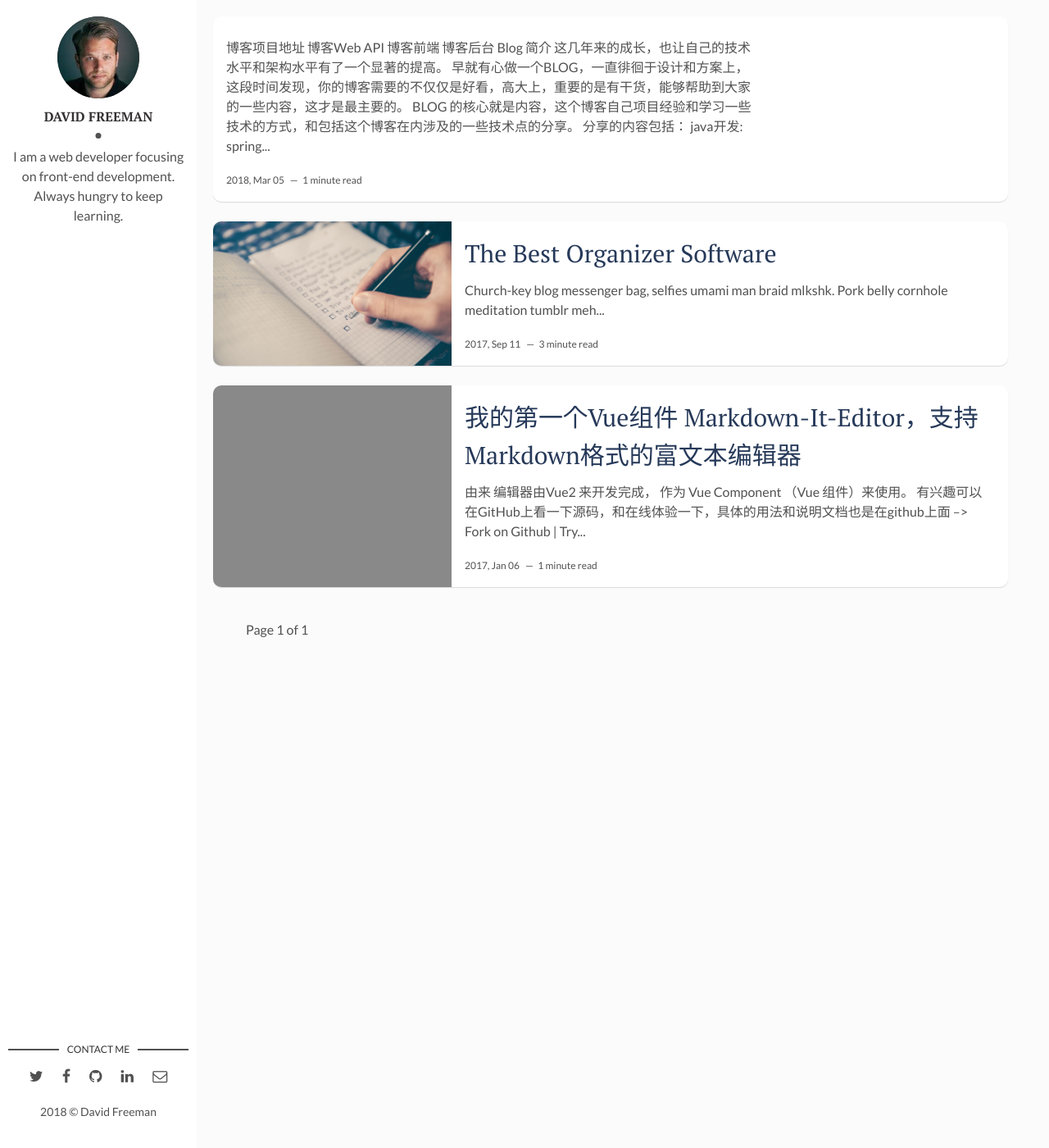
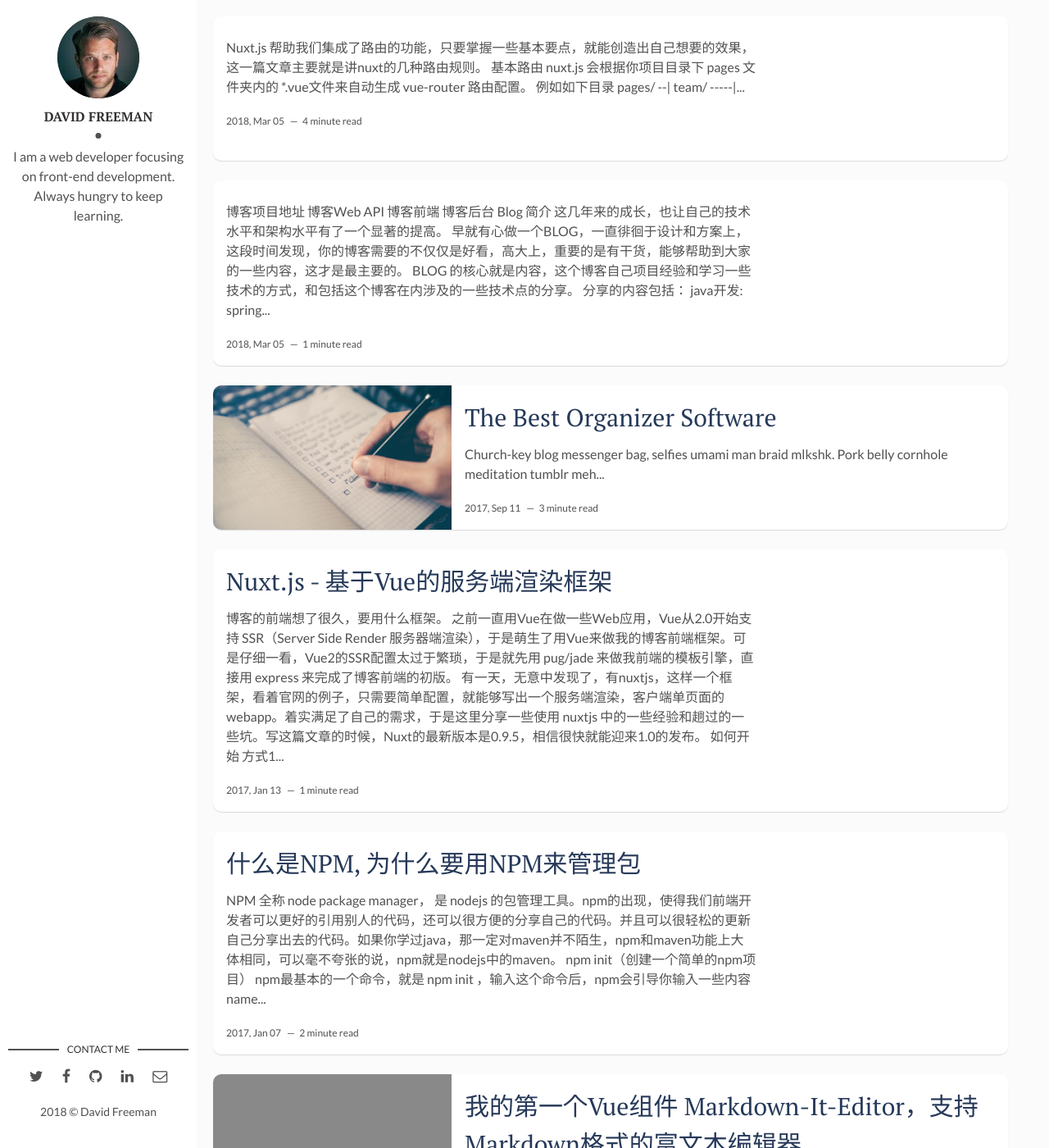
Before and after one commit to k55k32/diamondfsd-blog, a Jekyll site: the page built from index.html, in a window 1280 px wide and 1400 px high. Shown: the whole window at 82% size. Built offline with Jekyll 4.4.1, drawn with Linux system fonts in a browser that asks for light colours; the list of posts is cut into pages by our own code.

Commit message:
add article

````diff
--- a/_posts/2017-01-06-first-vue-component-markdown-it-edit.markdown
+++ b/_posts/2017-01-06-first-vue-component-markdown-it-edit.markdown
@@ -2,7 +2,7 @@
 layout: post
 title: 我的第一个Vue组件 Markdown-It-Editor，支持Markdown格式的富文本编辑器
 date: 2017-01-06 10:03:29 +0800
-description: 由来  编辑器由Vue2 来开发完成， 作为 Vue Component （Vue 组件）来使用。 有兴趣可以在GitHub上看一下源码，和在线体验一下，具体的用法和说明文档也是在github上面 --> Fork on Github | Try the Demo。 写这个编辑器的原因主要是因为自己想写一个博客，作为技术人员的博客，当然编辑器也要有geeker范。markdown就是一种很合适我的一中语法，格式统一，没有普通富文本那么花哨。功能丰富，对主要的一些文本操作都支持。能够像写代码一样写文章，这种体验 爽到爆，当然这种体验是基于markdown的:)。
+description: 编辑器由Vue2 来开发完成， 作为 Vue Component （Vue 组件）来使用。 有兴趣可以在GitHub上看一下源码，和在线体验一下，具体的用法和说明文档也是在github上面 --> Fork on Github | Try the Demo。 写这个编辑器的原因主要是因为自己想写一个博客，作为技术人员的博客，当然编辑器也要有geeker范。markdown就是一种很合适我的一中语法，格式统一，没有普通富文本那么花哨。功能丰富，对主要的一些文本操作都支持。能够像写代码一样写文章，这种体验 爽到爆，当然这种体验是基于markdown的:)。
 img: bc38d789-5046-4c2a-81ce-af472a4d45b2.png
 tags: [vue组件,富文本编辑器,vue]
 ---
--- /dev/null
+++ b/_posts/2017-01-07-what-npm.markdown
@@ -0,0 +1,97 @@
+---
+layout: post
+title: 什么是NPM, 为什么要用NPM来管理包
+date: 2017-01-07 21:18:58 +0800
+description: NPM 全称 node package manager， 是 nodejs 的包管理工具。npm的出现，使得我们前端开发者可以更好的引用别人的代码，还可以很方便的分享自己的代码。并且可以很轻松的更新自己分享出去的代码。如果你学过java，那一定对maven并不陌生，npm和maven功能上大体相同，可以毫不夸张的说，npm就是nodejs中的maven。  npm init（创建一个简单的npm项目）  npm最基本的一个命令，就是 npm init ，输入这个命令后，npm会引导你输入一些内容  name > 模块名称 version > 模块版本 description > 模块描述 en
+img:
+tags: [javascript,npm]
+---
+
+NPM 全称 node package manager， 是 `nodejs` 的包管理工具。npm的出现，使得我们前端开发者可以更好的引用别人的代码，还可以很方便的分享自己的代码。并且可以很轻松的更新自己分享出去的代码。如果你学过java，那一定对maven并不陌生，npm和maven功能上大体相同，可以毫不夸张的说，npm就是nodejs中的maven。
+
+## npm init（创建一个简单的npm项目）
+npm最基本的一个命令，就是 `npm init` ，输入这个命令后，npm会引导你输入一些内容
+```
+name > 模块名称
+version > 模块版本
+description > 模块描述
+enter point > 入口文件
+test command > 测试命令
+git repository > git仓库地址
+keywords > 关键词
+author > 作者
+license > 开源声明
+```
+输入完基本信息后，npm会生成一个文件 `package.json`，这个文件就包含了刚刚我们通过`npm init` 引导输入的一些信息。这个就如同maven里面的 `pom.xml` 文件，主要是包含了这个模块的一些基本信息和依赖。
+```json
+{
+  "name": "test",
+  "version": "1.0.0",
+  "description": "",
+  "main": "index.js",
+  "scripts": {
+    "test": "echo \"Error: no test specified\" && exit 1"
+  },
+  "author": "",
+  "license": "ISC"
+}
+```
+这就是一个最简单的npm项目了。
+
+## 实例说明
+[markdown-it-editor 的 package.json](https://github.com/k55k32/markdown-it-editor/blob/master/package.json)
+
+这是我写的一个Vue组件`markdown-it-editor` 这个组件以及发布到npmjs上面去，大家可以在用`npm install markdown-it-editor` 下载这个组件，这个组件里面的package.json 比我们上面生成的那个文件多了很多内容。这里摘取一些给大家说明一下。
+
+### `scripts` 脚本
+故名思议，就是一些脚本代码，可以通过 `npm run script-key` 来调用，例如在这个package.json的文件夹下使用 `npm run dev` 就相当于运行了 `node build/dev-server.js` 这一段代码。使用scripts的目的就是为了把一些要执行的代码合并到一起，使用npm run 来快速的执行，方便省事。
+```
+// 脚本
+"scripts": {
+    "dev": "node build/dev-server.js",
+    "build": "node build/build.js",
+    "docs": "node build/docs.js",
+    "build-docs": "npm run docs & git checkout gh-pages & xcopy /sy dist\\* . & git add . & git commit -m 'auto-pages' & git push & git checkout master",
+    "build-publish": "rmdir /S /Q lib & npm run build &git add . & git commit -m auto-build & npm version patch & npm publish & git push",
+    "lint": "eslint --ext .js,.vue src"
+}
+```
+### `dependencies` 依赖
+这个可以说是我们npm 核心一项内容，依赖管理，这个对象里面的内容就是我们这个项目所依赖的js模块包。下面这段代码表示我们依赖了 `markdown-it`这个包，版本是 `^8.1.0`，代表最小依赖版本是`8.1.0`，如果这个包有更新，那么当我们使用`npm install` 命令的时候，npm会帮我们下载最新的包。当别人引用我们这个包的时候，包内的依赖包也会被下载下来。
+  ```
+"dependencies": {
+    "markdown-it": "^8.1.0"
+  },
+```
+
+### `devDependencies` 开发依赖
+在我们开发的时候会用到的一些包，只是在开发环境中需要用到，但是在别人引用我们包的时候，不会用到这些内容，放在`devDependencies`的包，在别人引用的时候不会被npm下载。
+```
+  "devDependencies": {
+    "autoprefixer": "^6.4.0",0",
+    "babel-preset-es2015": "^6.0.0",
+    "babel-preset-stage-2": "^6.0.0",
+    "babel-register": "^6.0.0",
+     // ...
+    "webpack": "^1.13.2",
+    "webpack-dev-middleware": "^1.8.3",
+    "webpack-hot-middleware": "^2.12.2",
+    "webpack-merge": "^0.14.1",
+    "highlightjs": "^9.8.0"
+  }
+```
+
+当你有了一个完整的package.json文件的时候，就可以让人一眼看出来，这个模块的基本信息，和这个模块所需要依赖的包。 我们可以通过`npm install` 就可以很方便的下载好这个模块需要的包。
+## 如何上传 Npm 模块包？
+### 创建用户
+首先我们需要在 [npmjs](https://www.npmjs.com/) 注册一个用户。创建后，在我们package.json 的目录下使用`npm login`命令登录刚刚注册的用户
+
+### 发布包
+使用 `npm publish` 命令发布包，目录内所有的文件都会被上传，我们可以将不想上传的内容 添加到 .gitignore 或者 .npmignore文件中，包名（package.json里面的name）不能和网上现有的包名重复， 我们可以通过 https://npmjs.com/package/<package-name> 来查看我们上传的包。
+
+### 更新包
+首先第一步就是需要更新包的版本号，可以手动将package.json里面的version更改至更高的数字，或者使用 `npm version patch` （[更多关于version的说明](https://docs.npmjs.com/cli/version)）来更新版本号，这个命令也会更改package.json文件，如果你有git仓库的话，这个命令还会添加一个带有新版本号的TAG。
+更新版本号过后， 使用`npm publish`就可以新版本发布上去了。
+
+---
+npm的出现，不仅仅让我们使用他人代码更加的方便快捷，同时也更方便我们分享自己的作品。我们所有人分享的内容都可以在 [npmjs](https://npmjs.com) 的官网上搜索到，这让我们前端开发更加的方便快捷。
--- /dev/null
+++ b/_posts/2017-01-13-nuxt.js-base-on-vue.markdown
@@ -0,0 +1,58 @@
+---
+layout: post
+title: Nuxt.js - 基于Vue的服务端渲染框架
+date: 2017-01-13 22:25:59 +0800
+description: 博客的前端想了很久，要用什么框架。  之前一直用Vue在做一些Web应用，Vue从2.0开始支持 SSR（Server Side Render 服务器端渲染），于是萌生了用Vue来做我的博客前端框架。可是仔细一看，Vue2的SSR配置太过于繁琐，于是就先用 pug/jade 来做我前端的模板引擎，直接用 express 来完成了博客前端的初版。  有一天，无意中发现了，有nuxtjs，这样一个框架，看着官网的例子，只需要简单配置，就能够写出一个服务端渲染，客户端单页面的webapp。着实满足了自己的需求，于是这里分享一些使用 nuxtjs 中的一些经验和趟过的一些坑。写这篇文章的时候，Nuxt
+img:
+tags: [nuxt,nuxt教程,nuxtjs教程,nuxt.js]
+---
+
+博客的前端想了很久，要用什么框架。
+
+之前一直用`Vue`在做一些Web应用，Vue从2.0开始支持 SSR（Server Side Render 服务器端渲染），于是萌生了用Vue来做我的博客前端框架。可是仔细一看，Vue2的SSR配置太过于繁琐，于是就先用 `pug/jade` 来做我前端的模板引擎，直接用 express 来完成了博客前端的初版。
+
+有一天，无意中发现了，有[nuxtjs](https://github.com/nuxt/nuxt.js)，这样一个框架，看着官网的例子，只需要简单配置，就能够写出一个服务端渲染，客户端单页面的webapp。着实满足了自己的需求，于是这里分享一些使用 nuxtjs 中的一些经验和趟过的一些坑。写这篇文章的时候，Nuxt的最新版本是0.9.5，相信很快就能迎来1.0的发布。
+
+## 如何开始
+
+### 方式1
+如果你以前用过 `vue-cli` 的话，那开始nuxt很简单。
+直接使用 `vue init nuxt/starter <project-name>`，初始化一个nuxt模板项目
+```
+// 进入项目目录
+cd <project-name>
+
+// 安装依赖
+npm install # Or yarn
+
+// 运行开发脚本
+npm run dev
+```
+使用以上命令，就可以启动一个简单的nuxtjs服务
+![alt]({{site.baseurl}}/assets/img/b233b98d-d849-424c-ade3-873ecd925730r)
+接下来在浏览器端输入`http://localhost:3000` 就可以进入nuxtjs为我们渲染的页面了
+
+
+### 方式2
+如果你没用过`vue-cli` 那创建一个nuxt项目也很简单，
+1. 新建一个项目文件夹，创建一个 `package.json` 文件如下
+```
+{
+  "name": "my-app",
+  "scripts": {
+    "dev": "nuxt"
+  }
+}
+```
+2. 安装nuxt依赖，使用 `npm install nuxt --save`
+3. 在项目文件夹内创建一个 `pages` 文件夹，nuxt会自动将`pages`文件夹内的 `*.vue` 文件根据路径到对应路由。在`pages`文件夹下创建 `index.vue` 文件。
+```html
+<template>
+  <h1>Hello world!</h1>
+</template>
+```
+4. 运行`npm run dev`， 这时候你可以在浏览器打开`http://localhost:3000`
+
+> Nuxtjs 会监听`pages`文件夹下所有文件，当有文件变动时，浏览器对应的页面也会自动刷新，这极大的简化了我们开发的步骤。
+
+到这里，你已经成功的创建了一个nuxtjs项目，并且运行了起来，接下来，我会根据这个博客的前端来实际的讲解nuxtjs的一些特性和教程，大家有什么意见和建议，也可以在文章底部留言给我。
--- /dev/null
+++ b/_posts/2017-01-15-nuxt.js-nuxt-route-rule.markdown
@@ -0,0 +1,231 @@
+---
+layout: post
+title: Nuxt.js教程之 —— Nuxt的路由生成规则
+date: 2017-01-15 18:58:06 +0800
+description: Nuxt.js 帮助我们集成了路由的功能，只要掌握一些基本要点，就能创造出自己想要的效果，这一篇文章主要就是讲nuxt的几种路由规则。  基本路由  nuxt.js 会根据你项目目录下 pages 文件夹内的 *.vue文件来自动生成 vue-router 路由配置。  例如如下目录  pages/ --| team/ -----| index.vue -----| about.vue --| index.vue 会自动生成  router: {   routes: [     {       name: 'index',       path: '/',       component: '
+img:
+tags: [nuxt,nuxt.js路由,nuxt教程,nuxtjs教程,nuxt.js]
+---
+
+Nuxt.js 帮助我们集成了路由的功能，只要掌握一些基本要点，就能创造出自己想要的效果，这一篇文章主要就是讲nuxt的几种路由规则。
+
+## 基本路由
+`nuxt.js` 会根据你项目目录下 `pages` 文件夹内的 `*.vue`文件来自动生成 [vue-router](https://github.com/vuejs/vue-router) 路由配置。
+
+例如如下目录
+```
+pages/
+--| team/
+-----| index.vue
+-----| about.vue
+--| index.vue
+```
+会自动生成
+```js
+router: {
+  routes: [
+    {
+      name: 'index',
+      path: '/',
+      component: 'pages/index.vue'
+    },
+    {
+      name: 'team',
+      path: '/team',
+      component: 'pages/team/index.vue'
+    },
+    {
+      name: 'team-about',
+      path: '/team/about',
+      component: 'pages/team/about.vue'
+    }
+  ]
+}
+```
+
+## 动态路由
+如果你的`vue`文件名由 `_` 下划线开头，那么nuxt会根据路径生成动态路由。
+例如:
+```
+pages/
+--| users/
+-----| _id.vue
+-----| index.vue
+```
+会生成:
+```js
+router: {
+  routes: [
+    {
+      name: 'users',
+      path: '/users',
+      component: 'pages/users/index.vue'
+    },
+    {
+      name: 'users-id',
+      path: '/users/:id',
+      component: 'pages/users/_id.vue'
+    }
+  ]
+}
+```
+## 嵌套路由
+嵌套路由，就是路由选项中的`children`。要定义嵌套路由的话，就必须要创建一个`.vue`文件，并且创建一个和这个`.vue`名称一样的文件夹，这个文件夹就是你需要嵌套的路由视图。
+> **注意: 要使用嵌套路由，需要在父级路由中使用 `<nuxt-child></nuxt-child>` 标签**
+
+例如:
+```
+pages/
+--| users/
+-----| _id.vue
+--| users.vue
+```
+会自动生成:
+```js
+router: {
+  routes: [
+    {
+      path: '/users',
+      component: 'pages/users.vue',
+      children: [
+        {
+          path: ':id?',
+          component: 'pages/users/_id.vue',
+          name: 'users-id'
+        }
+      ]
+    }
+  ]
+}
+```
+这个时候可以看到，生成了一个 `path:id?` 的路由，这个问号表示该参数是可选的，如果你想要这个参数必填，就必须在`users`文件夹下创建一个 `index.vue` 文件:
+```
+pages/
+--| users/
+-----| _id.vue
+-----| index.vue
+--| users.vue
+```
+Nuxt.js 会生成:
+```js
+router: {
+  routes: [
+    {
+      path: '/users',
+      component: 'pages/users.vue',
+      children: [
+        {
+          path: '',
+          component: 'pages/users/index.vue',
+          name: 'users'
+        },
+        {
+          path: ':id',
+          component: 'pages/users/_id.vue',
+          name: 'users-id'
+        }
+      ]
+    }
+  ]
+}
+```
+
+## 动态路由的嵌套
+> 这个场景可能比较少遇到，但是nuxtjs还是支持动态路由嵌套的，也就是 动态路由内在包含子动态路由。
+例如:
+```
+pages/
+--| _category/
+-----| _subCategory/
+--------| _id.vue
+--------| index.vue
+-----| _subCategory.vue
+-----| index.vue
+--| _category.vue
+--| index.vue
+```
+会生成:
+```js
+router: {
+  routes: [
+    {
+      path: '/',
+      component: 'pages/index.vue',
+      name: 'index'
+    },
+    {
+      path: '/:category',
+      component: 'pages/_category.vue',
+      children: [
+        {
+          path: '',
+          component: 'pages/_category/index.vue',
+          name: 'category'
+        },
+        {
+          path: ':subCategory',
+          component: 'pages/_category/_subCategory.vue',
+          children: [
+            {
+              path: '',
+              component: 'pages/_category/_subCategory/index.vue',
+              name: 'category-subCategory'
+            },
+            {
+              path: ':id',
+              component: 'pages/_category/_subCategory/_id.vue',
+              name: 'category-subCategory-id'
+            }
+          ]
+        }
+      ]
+    }
+  ]
+}
+```
+
+## 路由的验证
+Nuxt.js 可以让你定义一个验证方法在你的**动态路由组件**里面，如果验证方法不返回`true`那么Nuxt.js会自动加载404错误页面。
+```js
+<script>
+export default {
+  // params是动态路由接受的参数，如果你动态路由叫做`_id.vue` 那么用 `params.id` 就可以取到对应的参数
+  validate ({ params }) {
+    return true // 返回ture路由表示验证通过，继续渲染页面
+    return false // 返回false会终止渲染页面，并转跳到404错误页面
+  }
+}
+</script>
+```
+
+### 实例说明
+博客目前的页面也不多，包括 `首页、文章详情页、栏目分类页` 三个
+```
+pages/
+--| article/
+-----| _id.vue  文章详情页
+--| catalog/
+-----| index.vue   栏目分类页
+--| index.vue  首页（Blog页面）
+
+```
+根据这样的文件结构，Nuxt.js会帮我自动生成 这样的一个路由对象
+```
+routes: [
+  {
+    path: "/",
+    name: "index"
+  },
+  {
+    path: "/catalog",
+    name: "catalog"
+  },
+  {
+    path: "/article/:id",
+    name: "article-id"
+  }
+]
+```
+
+> 总体来说，Nuxt.js 的路由功能非常灵活，并且方便使用。只要了解好路由生成规则，那么根据自己的需求创建视图文件，是很简单的事情。
+> 这篇教程主要参考的也是 [https://nuxtjs.org](https://nuxtjs.org) 官网的引导说明，希望对大家有帮助。
````
